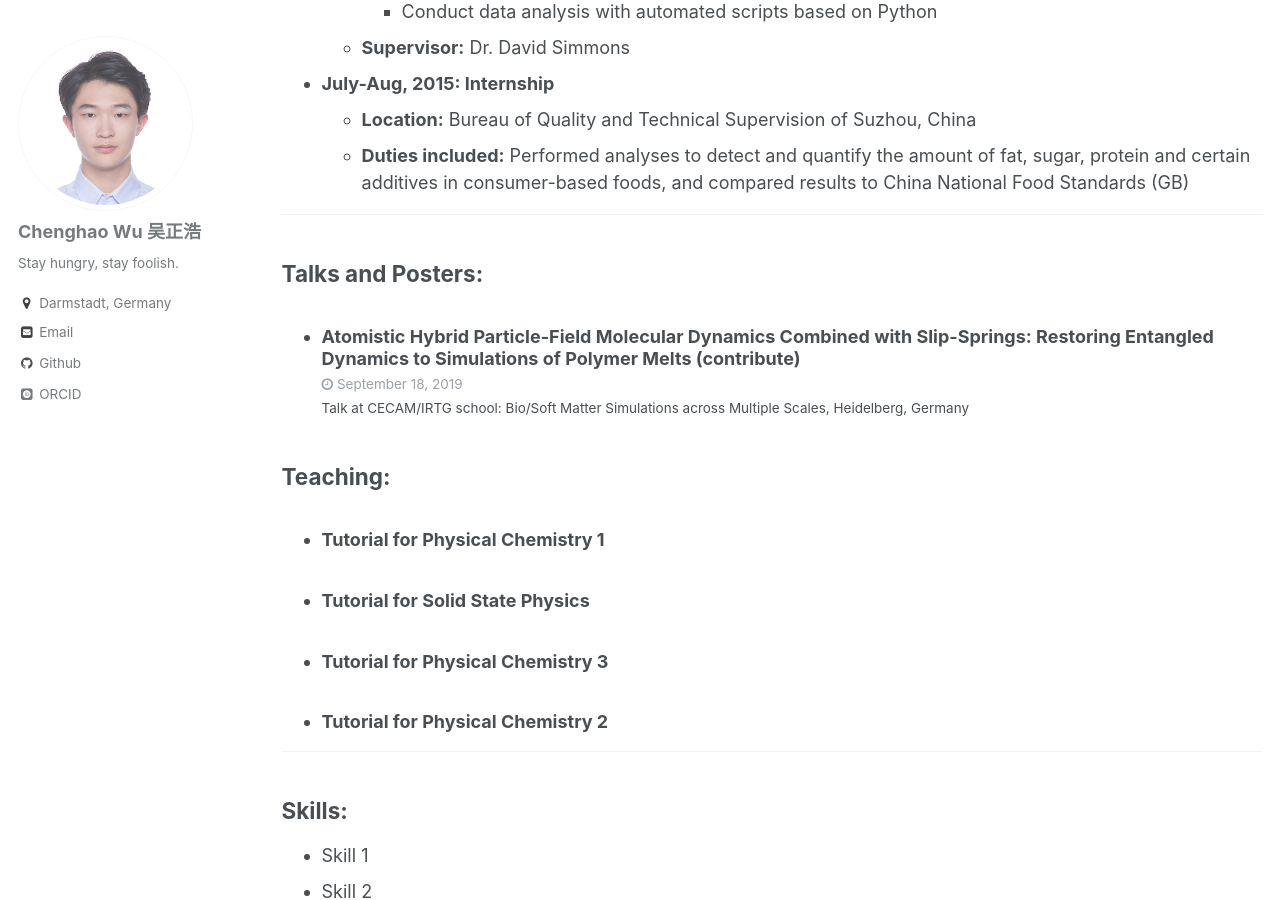
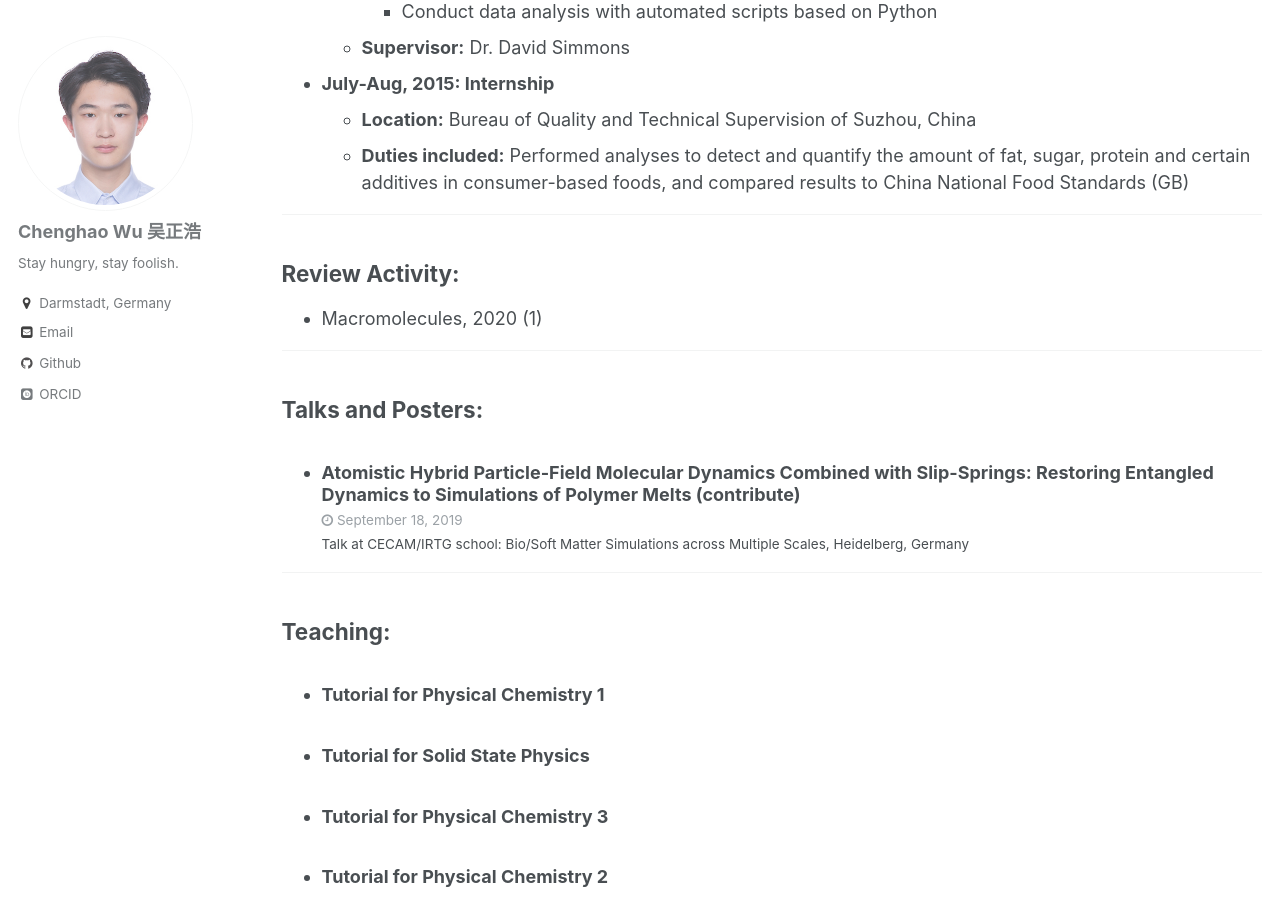
Before and after one commit to Chenghao-Wu/Chenghao-Wu.github.io, a Jekyll site: the page built from _pages/cv.md, in a window 1280 px wide and 900 px high, scrolled down 1695 px. Built offline with Jekyll 4.4.1, drawn with Linux system fonts in a browser that asks for light colours; some web fonts are replaced.

Commit message:
update 17

```diff
--- a/_pages/cv.md
+++ b/_pages/cv.md
@@ -66,11 +66,20 @@ Research experience:
 
 ---
 
+Review Activity:
+------
+* [Macromolecules](https://pubs.acs.org/journal/mamobx), 2020 (1)
+
+
+---
+
 Talks and Posters:
 ------
   <ul>{% for post in site.talks %}
     {% include archive-single-talk-cv.html %}
   {% endfor %}</ul>
+
+---
 
 Teaching:
 ------
```
